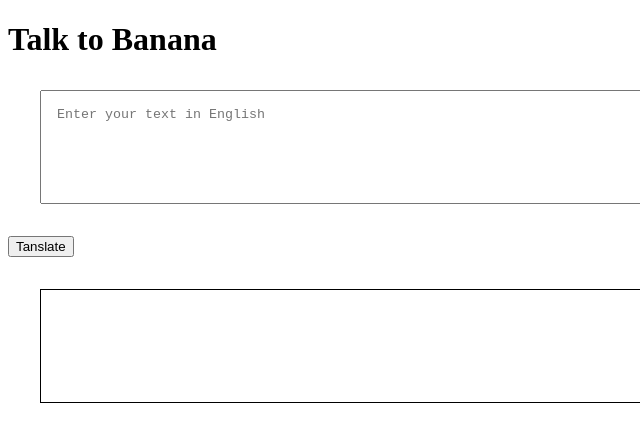
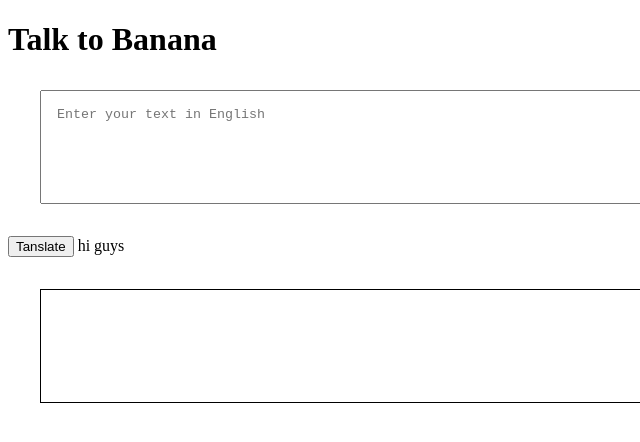
Before and after one commit to sks-21/web-JavaScript-practice, a plain HTML site: page index.html in a window 1280 px wide. Shown: the full height of the page, 0-640 px from the left. Drawn offline with Linux system fonts and the light colour scheme.

Commit message:
feat: update index

```diff
--- a/index.html
+++ b/index.html
@@ -12,7 +12,7 @@
 
     <textarea id="txt-input" placeholder="Enter your text in English"></textarea>
     <button id="btn-translate">Tanslate</button>
-
+ hi guys
     <div id="div-output"></div>
     <script src="app.js" type="text/javascript"></script>
   </body>
```
Also changed, not shown: app.js (line endings or trailing spaces).
